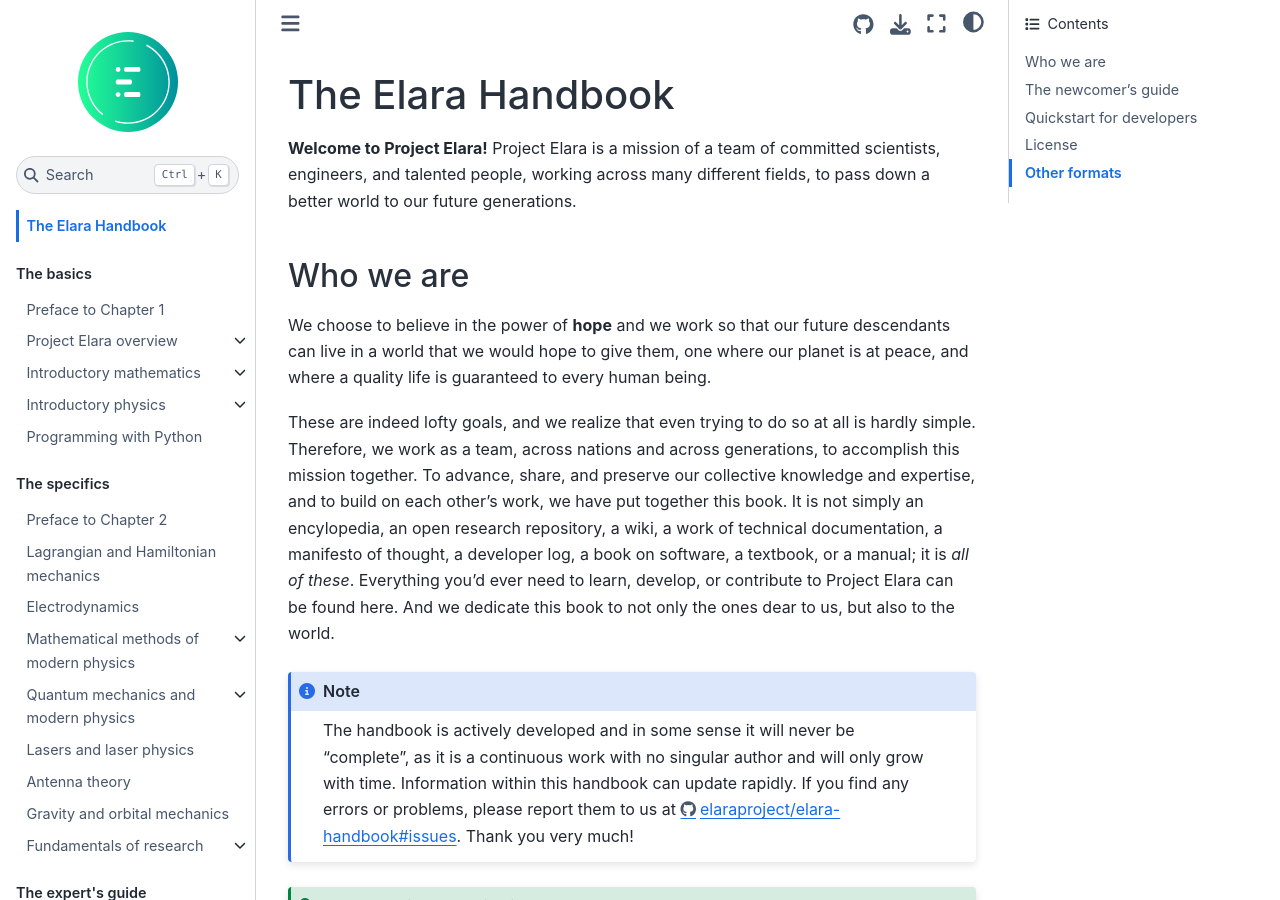
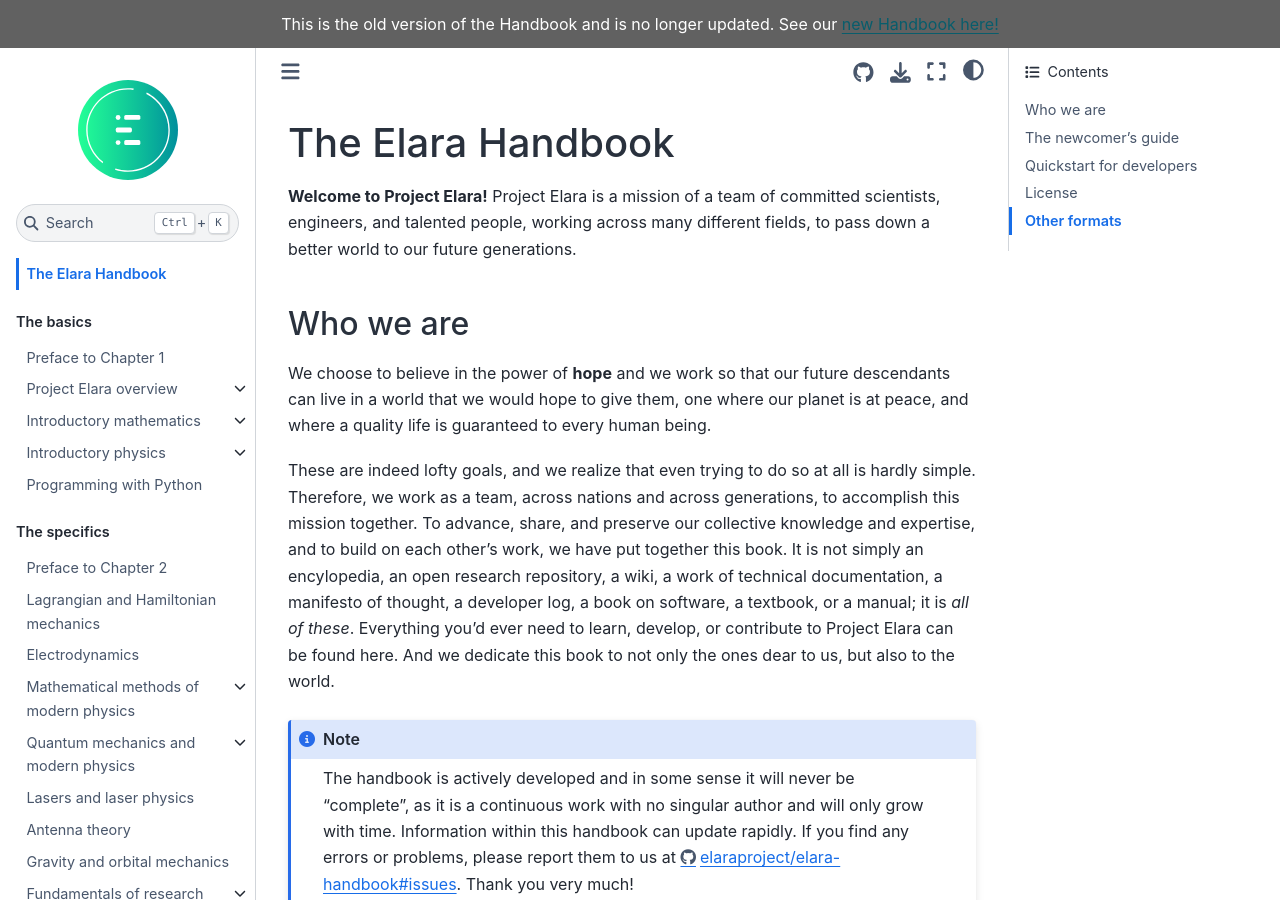
Before and after one commit to elaraproject/elara-handbook, a Jupyter Book: the page built from book/intro.md, in a window 1280 px wide and 900 px high. Built offline with Jupyter Book 1.0.4 settings and Sphinx 7.4.7 and the Sphinx Book theme 1.1.4, drawn with Linux system fonts in a browser that asks for light colours.

Commit message:
Add deprecation notice as banner on handbook

```diff
--- a/book/_config.yml
+++ b/book/_config.yml
@@ -23,6 +23,7 @@ repository:
 html:
   use_issues_button: true
   use_repository_button: true
+  announcement: "This is the old version of the Handbook and is no longer updated. See our <a href='https://handbook.elaraproject.org'>new Handbook here!</a>"
 
 latex:
   latex_documents:
```
